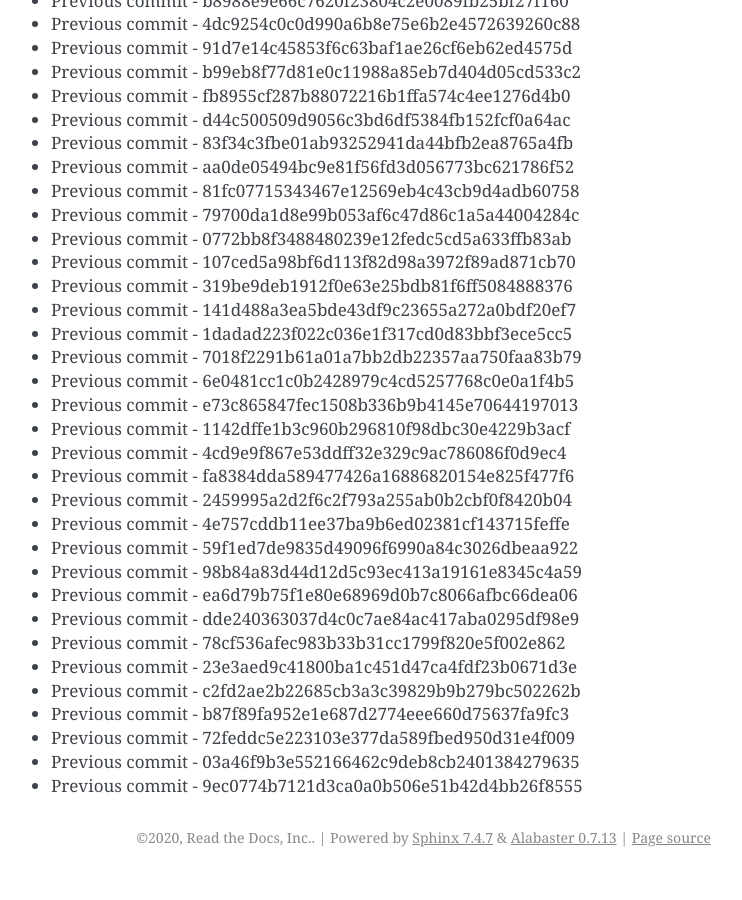
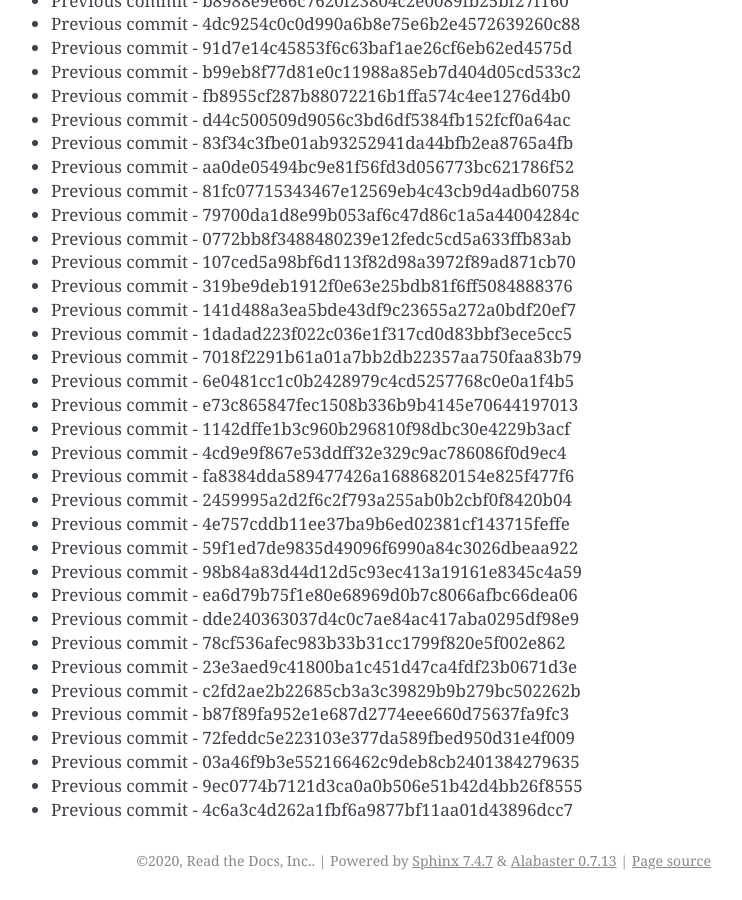
Before and after one commit to readthedocs/rtd-git-stresstest, a Sphinx documentation site: the page built from docs/updates.rst, in a window 1280 px wide and 900 px high, scrolled down 50914 px. Shown: the whole window, without its empty margins (399-1141 px from the left). Built offline with Sphinx 7.4.7, drawn with Linux system fonts in a browser that asks for light colours; before the commit the page ends 51791 px from its top, so only the background shows below that.

Commit message:
Generating commit from previous: 4c6a3c4d262a1fbf6a9877bf11aa01d43896dcc7

```diff
--- a/docs/updates.rst
+++ b/docs/updates.rst
@@ -2171,3 +2171,4 @@ It can be tested for any performance characteristics.
 * Previous commit - 72feddc5e223103e377da589fbed950d31e4f009
 * Previous commit - 03a46f9b3e552166462c9deb8cb2401384279635
 * Previous commit - 9ec0774b7121d3ca0a0b506e51b42d4bb26f8555
+* Previous commit - 4c6a3c4d262a1fbf6a9877bf11aa01d43896dcc7
```
